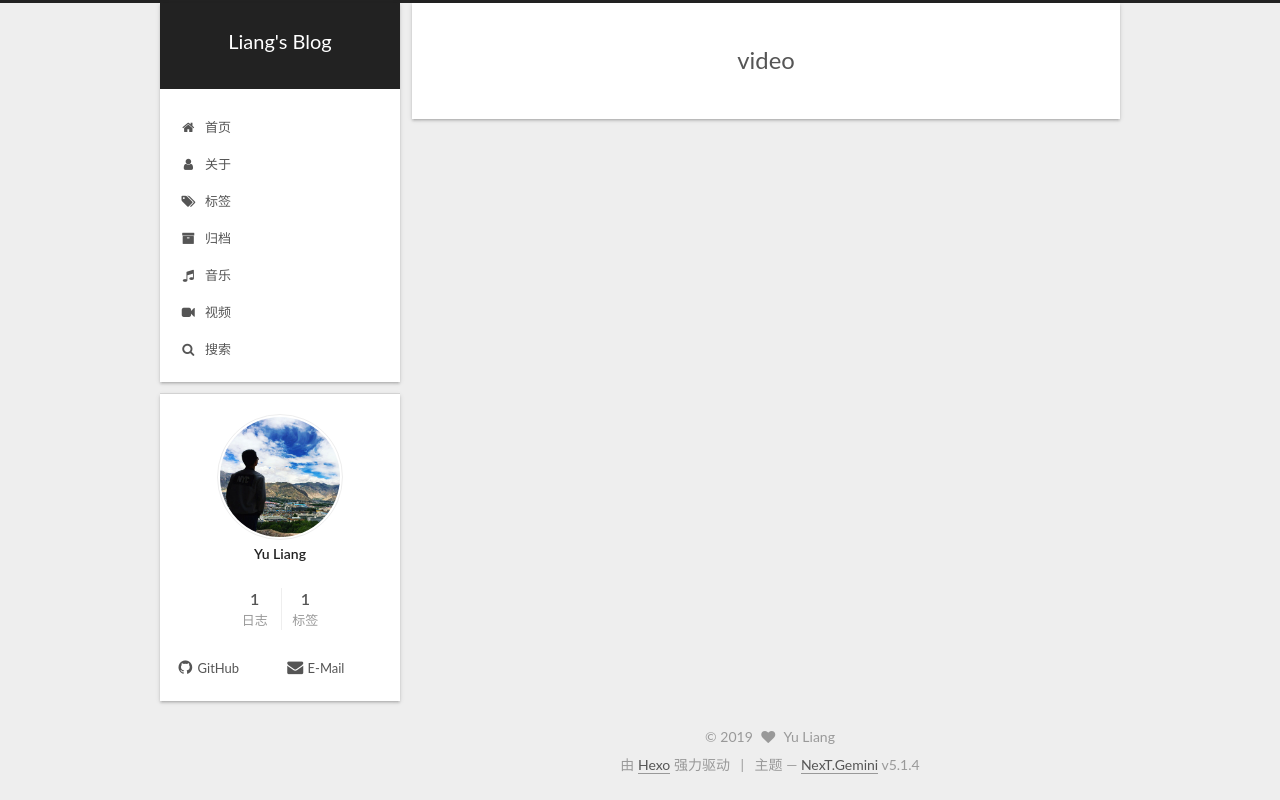
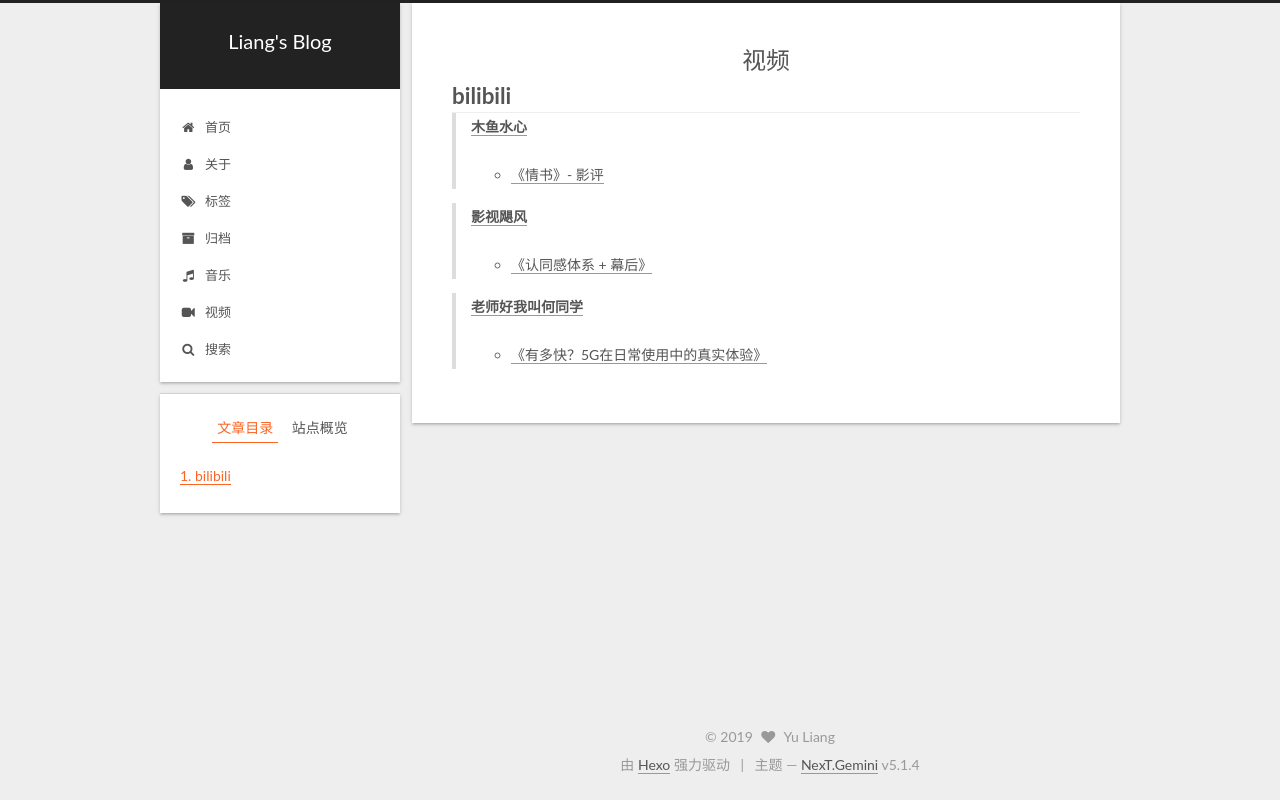
Before and after one commit to walden94/walden94.github.io, a plain HTML site: page video/index.html in a window 1280 px wide. Drawn offline with Linux system fonts and the light colour scheme.

Commit message:
Site updated: 2019-11-04 11:24:13

```diff
--- a/css/main.css
+++ b/css/main.css
@@ -1833,7 +1833,7 @@ pre .javascript .function {
   width: 4px;
   height: 4px;
   border-radius: 50%;
-  background: #ff939f;
+  background: #ff8c18;
 }
 .links-of-blogroll {
   font-size: 13px;
--- a/video/index.html
+++ b/video/index.html
@@ -68,7 +68,7 @@
 
 
 
-  <meta name="keywords" content="Hexo, NexT" />
+  <meta name="keywords" content=",,,,," />
 
 
 
@@ -79,12 +79,15 @@
 
 
 
+<meta name="description" content="bilibili 木鱼水心   《情书》- 影评     影视飓风    《认同感体系 + 幕后》      老师好我叫何同学  《有多快？5G在日常使用中的真实体验》">
+<meta name="keywords" content="video">
 <meta property="og:type" content="website">
-<meta property="og:title" content="video">
+<meta property="og:title" content="视频">
 <meta property="og:url" content="http:&#x2F;&#x2F;yoursite.com&#x2F;video&#x2F;index.html">
 <meta property="og:site_name" content="Liang&#39;s Blog">
+<meta property="og:description" content="bilibili 木鱼水心   《情书》- 影评     影视飓风    《认同感体系 + 幕后》      老师好我叫何同学  《有多快？5G在日常使用中的真实体验》">
 <meta property="og:locale" content="zh-Hans">
-<meta property="og:updated_time" content="2019-11-04T02:41:37.779Z">
+<meta property="og:updated_time" content="2019-11-04T03:20:14.800Z">
 <meta name="twitter:card" content="summary">
 
 
@@ -121,7 +124,7 @@
 
 
 
-  <title>video | Liang's Blog</title>
+  <title>视频 | Liang's Blog</title>
 
 
 
@@ -295,7 +298,7 @@
     <div class="post-block page">
       <header class="post-header">
 
-	<h1 class="post-title" itemprop="name headline">video</h1>
+	<h1 class="post-title" itemprop="name headline">视频</h1>
 
 
 
@@ -307,6 +310,24 @@
       <div class="post-body">
 
 
+          <h1 id="bilibili"><a href="#bilibili" class="headerlink" title="bilibili"></a>bilibili</h1><blockquote>
+<p><a href="https://space.bilibili.com/927587/" target="_blank" rel="noopener"><strong>木鱼水心</strong></a> </p>
+<ul>
+<li><a href="https://www.bilibili.com/video/av8811734" target="_blank" rel="noopener">《情书》- 影评</a> </li>
+</ul>
+</blockquote>
+<blockquote>
+<p><a href="https://space.bilibili.com/946974/" target="_blank" rel="noopener"><strong>影视飓风</strong></a>  </p>
+<ul>
+<li><a href="https://www.bilibili.com/video/av74178146/?p=1" target="_blank" rel="noopener">《认同感体系 + 幕后》</a>  </li>
+</ul>
+</blockquote>
+<blockquote>
+<p><a href="https://space.bilibili.com/163637592/dynamic" target="_blank" rel="noopener"><strong>老师好我叫何同学</strong></a></p>
+<ul>
+<li><a href="https://www.bilibili.com/video/av54737593" target="_blank" rel="noopener">《有多快？5G在日常使用中的真实体验》</a>  </li>
+</ul>
+</blockquote>
 
 
       </div>
@@ -349,8 +370,17 @@
 
 
 
+        <ul class="sidebar-nav motion-element">
+          <li class="sidebar-nav-toc sidebar-nav-active" data-target="post-toc-wrap">
+            文章目录
+          </li>
+          <li class="sidebar-nav-overview" data-target="site-overview-wrap">
+            站点概览
+          </li>
+        </ul>
 
-      <section class="site-overview-wrap sidebar-panel sidebar-panel-active">
+
+      <section class="site-overview-wrap sidebar-panel">
         <div class="site-overview">
           <div class="site-author motion-element" itemprop="author" itemscope itemtype="http://schema.org/Person">
 
@@ -421,6 +451,22 @@
         </div>
       </section>
 
+
+      <!--noindex-->
+        <section class="post-toc-wrap motion-element sidebar-panel sidebar-panel-active">
+          <div class="post-toc">
+
+
+
+
+
+
+              <div class="post-toc-content"><ol class="nav"><li class="nav-item nav-level-1"><a class="nav-link" href="#bilibili"><span class="nav-number">1.</span> <span class="nav-text">bilibili</span></a></li></ol></div>
+
+
+          </div>
+        </section>
+      <!--/noindex-->
 
 
 
```
Also changed, not shown: music/index.html (+47 -6 lines).
